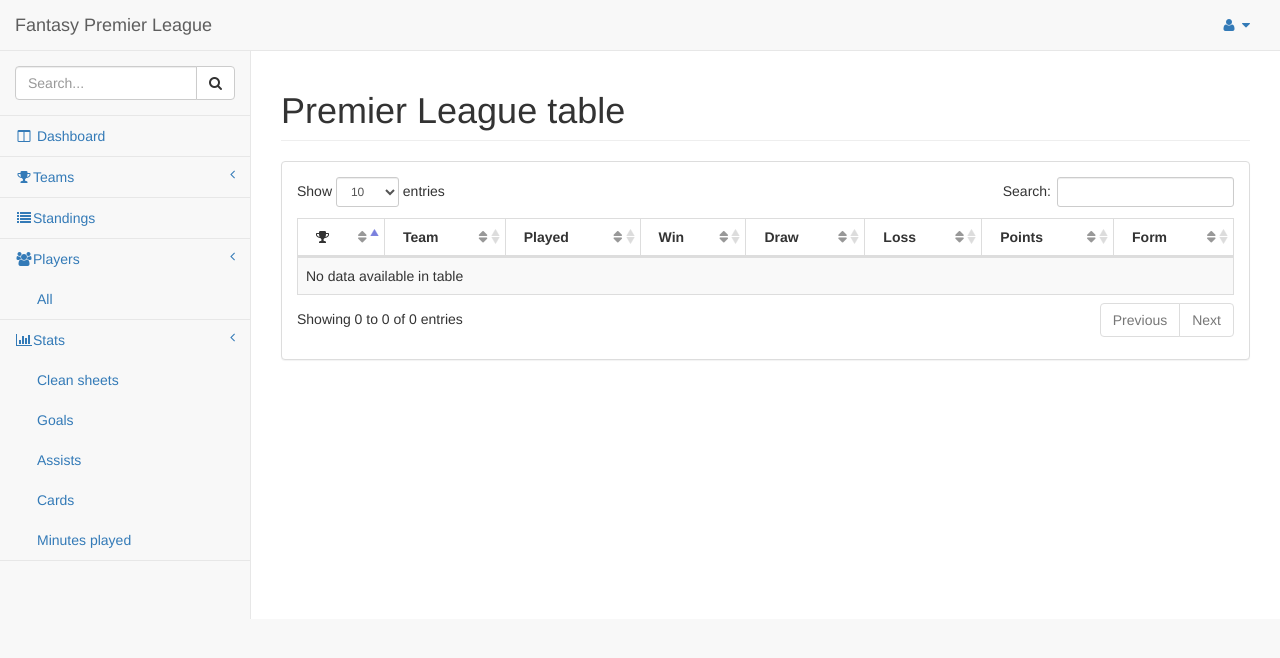
After one commit to MarcinDylong/FPL, a Django app: page /standings/ in a window 1280 px wide. The commit adds this page. Shown: the top 658 px of the page. Run offline with Django 3.2, Linux system fonts and the light colour scheme; data that the repository does not hold is empty; style sheets or scripts are compiled from the project's sources; some libraries are stand-ins or nearby versions.

Commit message:
Standings view

```diff
--- /dev/null
+++ b/fantasy_pl/templates/components/standings.html
@@ -0,0 +1,93 @@
+{% extends "dashboard/base.html" %}
+{% load static %}
+
+{% block extrahead %}
+
+<!-- DataTables CSS -->
+<link href="{% static "bower_components/datatables-plugins/integration/bootstrap/3/dataTables.bootstrap.css" %}" rel="stylesheet">
+
+<!-- DataTables Responsive CSS -->
+<link href="{% static "bower_components/datatables-responsive/css/dataTables.responsive.css" %}" rel="stylesheet">
+
+{% endblock extrahead %}
+
+
+{% block content %}
+
+<div class="row">
+    <div class="col-lg-12">
+        <h1 class="page-header">Premier League table</h1>
+    </div>
+    <!-- /.col-lg-12 -->
+</div>
+<!-- /.row -->
+<div class="row">
+    <div class="col-lg-12">
+        <div class="panel panel-default">
+{#            <div class="panel-heading">#}
+{#                DataTables Advanced Tables#}
+{#            </div>#}
+            <!-- /.panel-heading -->
+            <div class="panel-body">
+                <div class="dataTable_wrapper">
+                    <table class="table table-striped table-bordered table-hover" id="dataTables-example">
+                        <thead>
+                            <tr>
+                                <th align="center"><i align="center" class="fa fa-trophy fa-1x"></i></th>
+                                <th align="center">Team</th>
+                                <th align="center">Played</th>
+                                <th align="center">Win</th>
+                                <th align="center">Draw</th>
+                                <th align="center">Loss</th>
+                                <th align="center">Points</th>
+                                <th align="center">Form</th>
+                            </tr>
+                        </thead>
+                        <tbody>
+                            {% for t in table %}
+{#                                <a href="{% url 'fpl:team' t.id 'id' %}">#}
+                                <tr class="odd gradeX">
+{#                                    <a href="{% url 'fpl:team' t.id 'id'%}">#}
+                                        <td align="center">{{t.position}}</td>
+                                        <td><a href="{% url 'fpl:team' t.id 'id' %}">{{t.name}}</a></td>
+                                        <td class="center" align="center">{{t.played}}</td>
+                                        <td class="center" align="center">{{t.win}}</td>
+                                        <td class="center" align="center">{{ t.draw }}</td>
+                                        <td class="center" align="center">{{ t.loss }}</td>
+                                        <td class="center" align="center">{{ t.points }}</td>
+                                        <td class="center" align="center">{{ t.form }}</td>
+{#                                    </a>#}
+                                </tr>
+{#                                </a>#}
+                            {% endfor %}
+                        </tbody>
+                    </table>
+                </div>
+            </div>
+            <!-- /.panel-body -->
+        </div>
+        <!-- /.panel -->
+    </div>
+    <!-- /.col-lg-12 -->
+</div>
+
+{% endblock content %}
+
+
+{% block extrajs %}
+
+
+<!-- DataTables JavaScript -->
+<script src="../bower_components/datatables/media/js/jquery.dataTables.min.js"></script>
+<script src="../bower_components/datatables-plugins/integration/bootstrap/3/dataTables.bootstrap.min.js"></script>
+
+<!-- Page-Level Demo Scripts - Tables - Use for reference -->
+<script>
+$(document).ready(function() {
+    $('#dataTables-example').DataTable({
+            responsive: true
+    });
+});
+</script>
+
+{% endblock extrajs %}
--- a/fantasy_pl/templates/dashboard/base.html
+++ b/fantasy_pl/templates/dashboard/base.html
@@ -190,7 +190,7 @@
                         <!-- /.nav-second-level -->
                     </li>
                     <li>
-                        <a href="{% url 'fpl:blank' %}"><i class="fa fa-list fa-fw"></i>Standings</a>
+                        <a href="{% url 'fpl:standings' %}"><i class="fa fa-list fa-fw"></i>Standings</a>
                     </li>
                     <li>
                         <a href="#"><i class="fa fa-users fa-fw"></i>Players<span class="fa arrow"></span></a>
--- a/fantasy_pl/urls.py
+++ b/fantasy_pl/urls.py
@@ -1,7 +1,7 @@
 from django.urls import path
 
 from .views import IndexView, LoginView, BlankView, LogoutView, PopulateTeamsView, UpdateTeamsView, PopulatePlayersView, \
-                   UpdatePlayersView, PopulatePositionsView, TeamView
+                   UpdatePlayersView, PopulatePositionsView, TeamView, StandingsView
 
 app_name = 'fantasy_pl'
 
@@ -18,6 +18,7 @@ urlpatterns = [
     path('populate_positions/', PopulatePositionsView.as_view(), name="positions_players"),
 
     path('team/<int:id>/<str:sort>', TeamView.as_view(), name='team'),
+    path('standings/', StandingsView.as_view(), name='standings'),
     # path('buttons/', ButtonsView.as_view(), name="buttons"),
     # path('flot/', FlotView.as_view(), name="flot"),
     # path('forms/', FormsView.as_view(), name="forms"),
--- a/fantasy_pl/views.py
+++ b/fantasy_pl/views.py
@@ -271,3 +271,10 @@ class TeamView(View):
         cnt = len(players)
         ctx = {'team': team, 'players': players, 'cnt':cnt, 'photo': photo}
         return render(request,'components/team.html', ctx)
+
+class StandingsView(View):
+
+    def get(self, request):
+        table = Team.objects.all().order_by('position')
+        ctx = {'table': table}
+        return render(request, 'components/standings.html', ctx)
```
